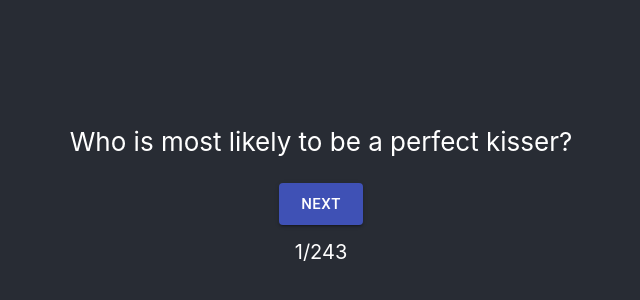
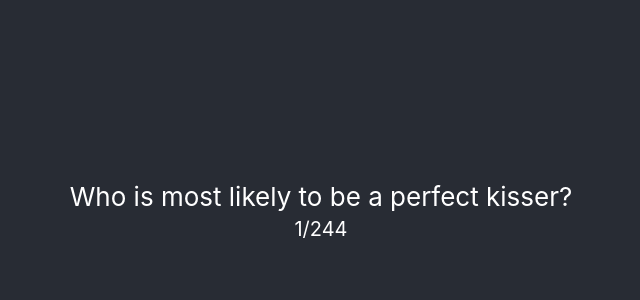
Before and after one commit to niedzii/pszczolki-ui, a React (Create React App) app: page / in a window 1280 px wide. Shown: the part 218-518 px from the top of the page, without its empty margins (319-959 px from the left). Built offline with nearby package versions, Linux system fonts and the light colour scheme.

Commit message:
removed button and added animoations

```diff
--- a/src/App.tsx
+++ b/src/App.tsx
@@ -1,13 +1,11 @@
 import React, {useEffect, useState} from 'react';
 import './App.css';
-import {Button} from "@material-ui/core";
-import {css} from "emotion";
+import {css, cx} from "emotion";
 import {questions} from "./Questions";
 
 const App: React.FC = () => {
 
-    let [index, setIndex] = useState(0);
-    let [buttonLabel, setButtonLabel] = useState('Next');
+    let [selectedIndex, setIndex] = useState(0);
     let [wimlts, setWimlts] = useState([] as string[]);
 
     useEffect(() => {
@@ -15,13 +13,9 @@ const App: React.FC = () => {
     }, []);
 
     function getNext(): void {
-        setIndex(++index);
-        setButtonLabel('Next');
-        if (index === wimlts.length - 1) {
-            setButtonLabel('Start over');
-        }
+        setIndex(++selectedIndex);
 
-        if (index === wimlts.length) {
+        if (selectedIndex === wimlts.length) {
             setIndex(0)
         }
     }
@@ -42,24 +36,58 @@ const App: React.FC = () => {
             array[currentIndex] = array[randomIndex];
             array[randomIndex] = temporaryValue;
         }
+        array.push("You have reached the end :)");
         return array;
     }
 
     return (
-        <header className="App-header">
-            <div className="App">
-                <p>{wimlts[index]}</p>
+        <header
+            className="App-header"
+            style={{
+                display: "grid",
+                gridTemplateColumns: "1fr",
+                gridTemplateRows: "3em auto",
+                justifyItems: "center"
+            }}
+            onClick={() => getNext()}
+        >
+            <div className="App" style={{position: "relative", width: "100vw"}}>
+                {wimlts.map((text, index) => (
+                    <div
+                        key={text}
+                        className={cx(
+                            textStyle,
+                            index === selectedIndex && selectedTextStyle
+                        )}
+                    >
+                        {text}
+                    </div>
+                ))}
             </div>
             <div>
-                <Button variant="contained" onClick={() => getNext()} color="primary" size="large">
-                    {buttonLabel}
-                </Button>
-            </div>
-            <div className={counter}>
-                {index + 1}/{wimlts.length}
+                {selectedIndex < wimlts.length && (
+                    <div className={counter}>
+                        {selectedIndex + 1}/{wimlts.length}
+                    </div>
+                )}
             </div>
         </header>
     );
 };
 
+const selectedTextStyle = css({
+    transition: `opacity 200ms ease 200ms`,
+    opacity: 1
+});
+
+const textStyle = css({
+    transition: `opacity 200ms ease`,
+    opacity: 0,
+    position: "absolute",
+    left: 0,
+    top: 360,
+    bottom: 0,
+    right: 0
+});
+
 export default App;
```
